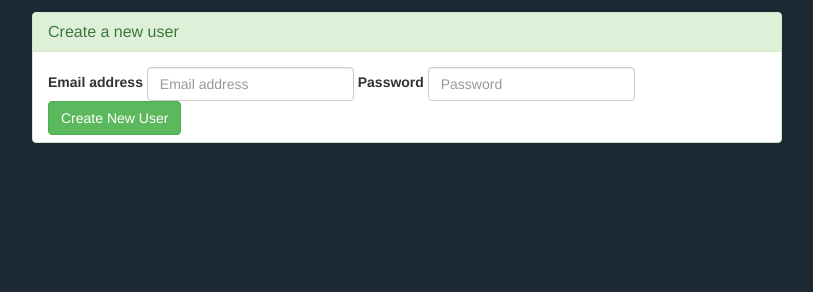
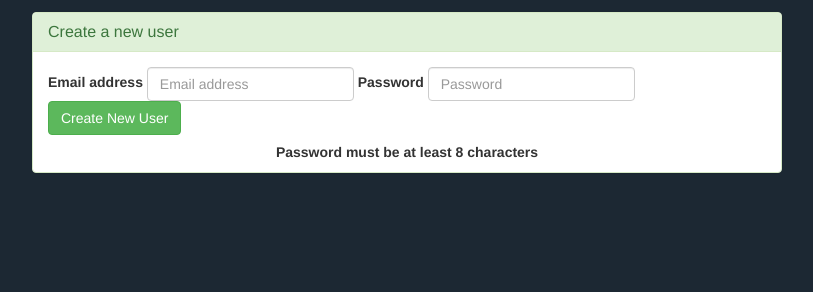
Before and after one commit to tydonk/fight_simulator, a Flask app: page /create_user in a window 1280 px wide. Shown: the part 59-351 px from the top of the page, without its empty margins (248-1061 px from the left). Run offline with Flask 2, Linux system fonts and the light colour scheme; some libraries are stand-ins or nearby versions.

Commit message:
added text to inform user of password requirements

```diff
--- a/fight_simulator/templates/create_user.html
+++ b/fight_simulator/templates/create_user.html
@@ -22,6 +22,9 @@
 				    <button type="submit" class="btn btn-success">Create New User</button>
 				</form>
 			</div>
+			<div class="row">
+				<p class="text-center"><strong>Password must be at least 8 characters</strong></p>
+			</div>
 		</div>
 		<div class="col-md-2"></div>
 	</div>
```
